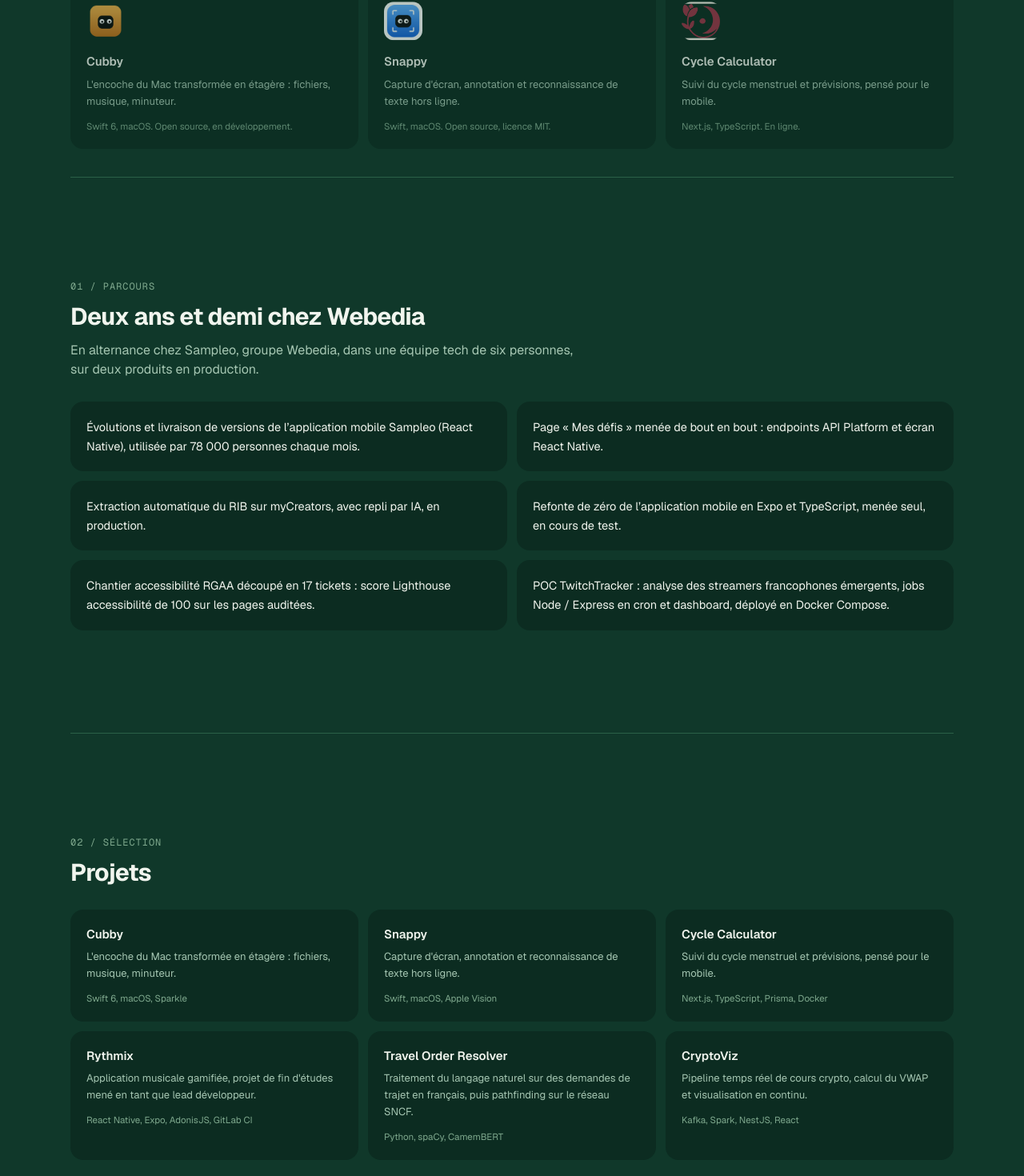
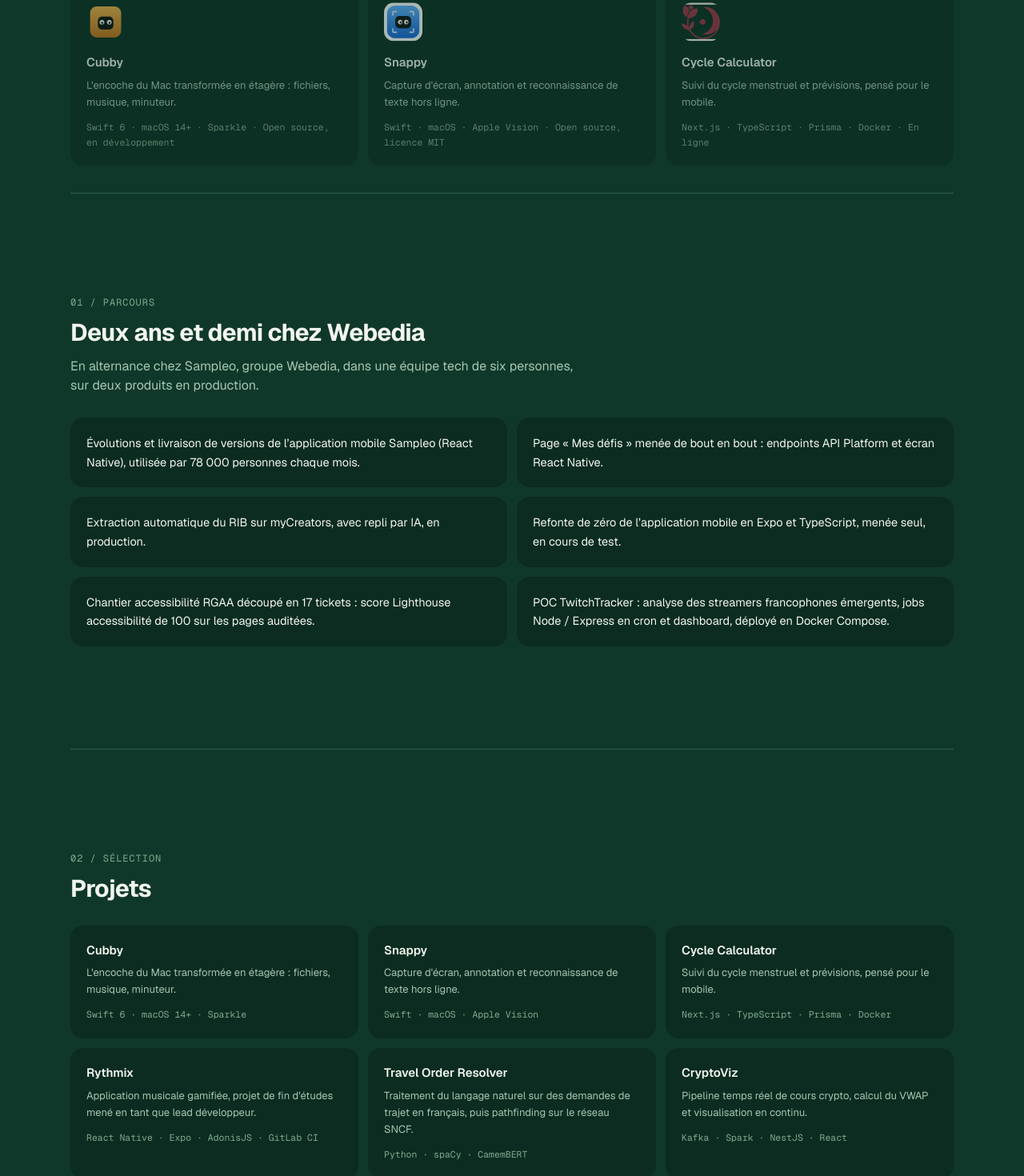
Before and after one commit to ndaen/portfolio, a Next.js app: page / in a window 1280 px wide. Shown: the part 678-2148 px from the top of the page at 80% size. Built offline with nearby package versions, Linux system fonts and the light colour scheme.

Commit message:
style: format project metadata as mono line

```diff
--- a/content/projets/cubby.mdx
+++ b/content/projets/cubby.mdx
@@ -2,7 +2,7 @@
 titre: Cubby
 type: application
 resume: "L'encoche du Mac transformée en étagère : fichiers, musique, minuteur."
-stack: [Swift 6, macOS, Sparkle]
+stack: [Swift 6, macOS 14+, Sparkle]
 etat: Open source, en développement
 ordre: 1
 vedette: true
--- a/src/app/projets/[slug]/page.tsx
+++ b/src/app/projets/[slug]/page.tsx
@@ -46,8 +46,8 @@ export default async function PageProjet({ params }: { params: Promise<{ slug: s
       </div>
       <p className="mt-3 text-muted">{projet.resume}</p>
 
-      <p className="mt-5 text-[13px] text-meta">
-        {projet.stack.join(', ')}. {projet.etat}.
+      <p className="mt-5 font-mono text-[13px] text-meta">
+        {[...projet.stack, projet.etat].join(' · ')}
       </p>
 
       {projet.liens.length > 0 && (
--- a/src/components/CartesProjets.tsx
+++ b/src/components/CartesProjets.tsx
@@ -27,7 +27,7 @@ export function CartesProjets({
               >
                 <TitreCarte className="text-[15px] font-semibold">{p.titre}</TitreCarte>
                 <p className="mt-1.5 text-[13px] leading-relaxed text-muted">{p.resume}</p>
-                <p className="mt-3 text-[11.5px] text-meta">{p.stack.join(', ')}</p>
+                <p className="mt-3 font-mono text-[11.5px] leading-relaxed text-meta">{p.stack.join(' · ')}</p>
               </Link>
             </li>
           ))}
--- a/src/components/TuilesProduit.tsx
+++ b/src/components/TuilesProduit.tsx
@@ -18,8 +18,8 @@ export function TuilesProduit({ projets }: { projets: Projet[] }) {
               )}
               <h3 className="mt-4 text-[15px] font-semibold">{p.titre}</h3>
               <p className="mt-1.5 text-[13px] leading-relaxed text-muted">{p.resume}</p>
-              <p className="mt-3 text-[11.5px] text-meta">
-                {p.stack.slice(0, 2).join(', ')}. {p.etat}.
+              <p className="mt-3 font-mono text-[11.5px] leading-relaxed text-meta">
+                {[...p.stack, p.etat].join(' · ')}
               </p>
             </Link>
           </li>
```
